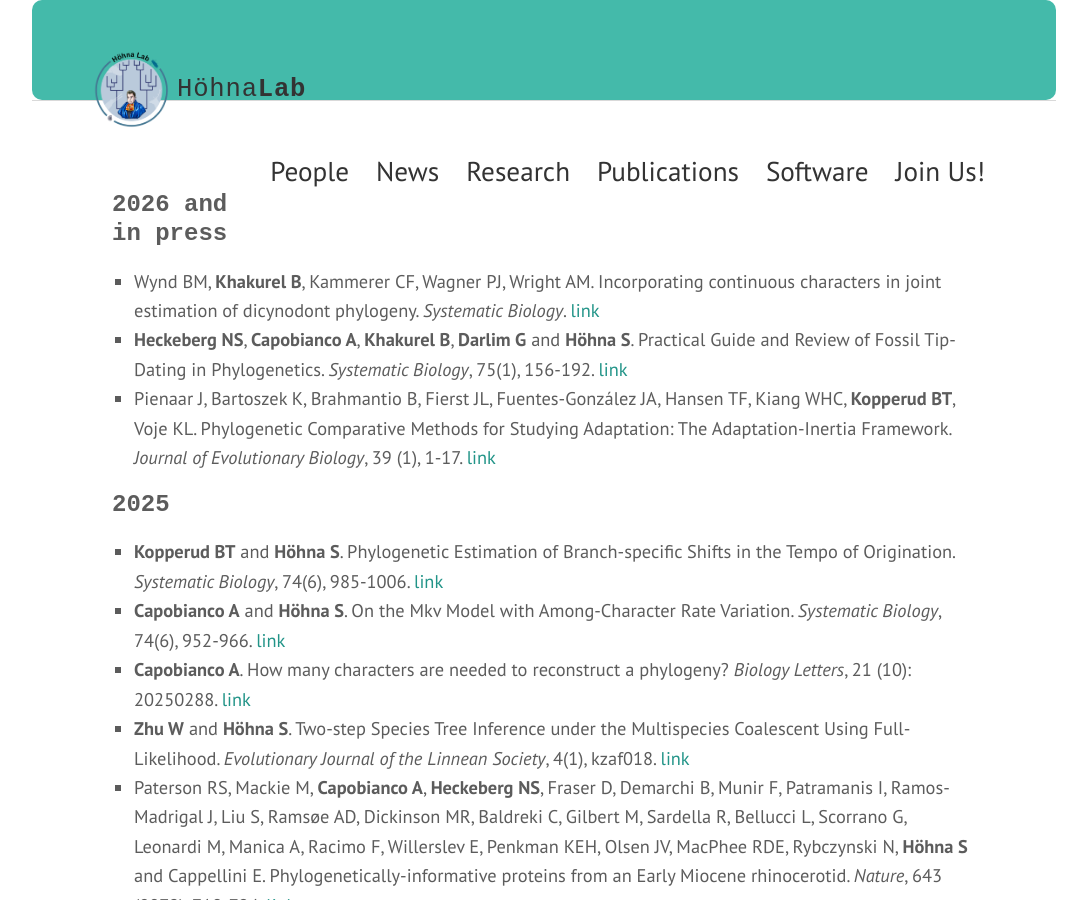
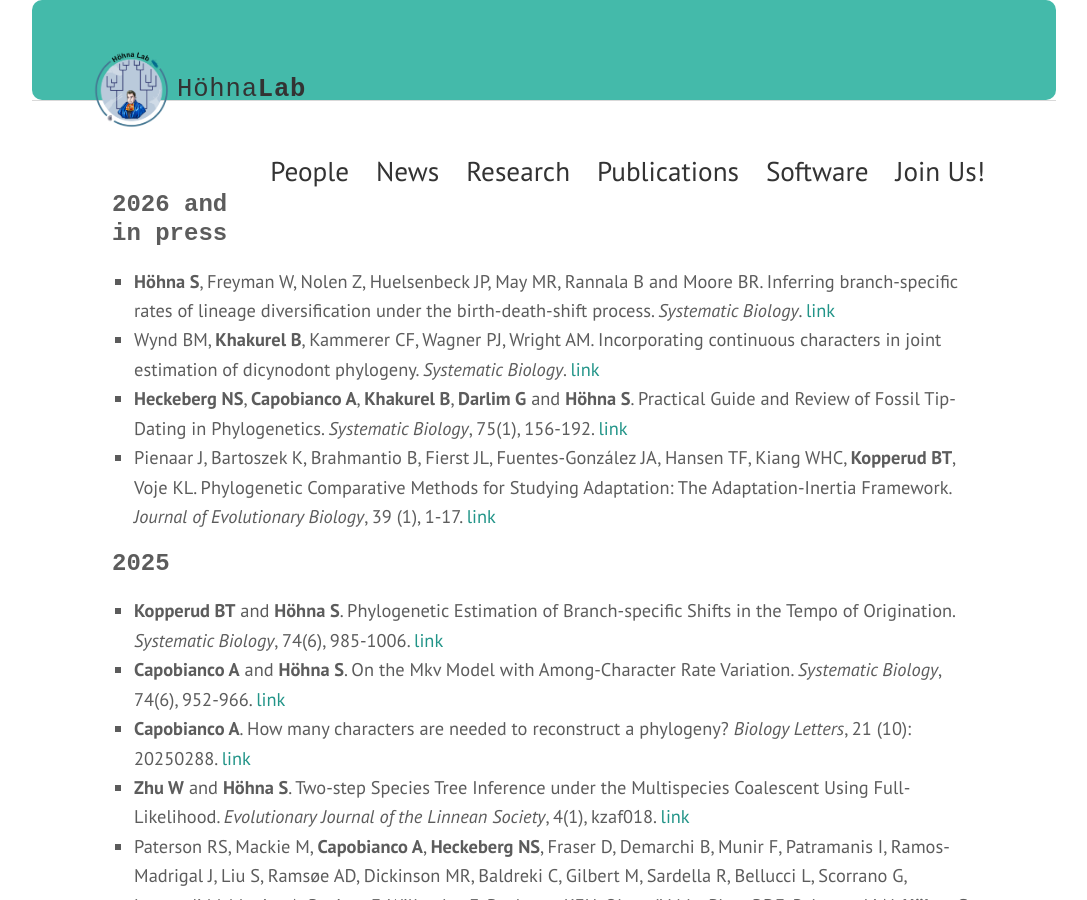
Before and after one commit to hoehnalab/hoehnalab.github.io, a Jekyll site: the page built from publications.md, in a window 1280 px wide and 900 px high. Shown: the whole window, without its empty margins (96-1183 px from the left). Built offline with Jekyll 4.4.1, drawn with Linux system fonts in a browser that asks for light colours; some web fonts are replaced.

Commit message:
Adding LSBDS publication

```diff
--- a/publications.md
+++ b/publications.md
@@ -4,6 +4,8 @@ title: Publications
 permalink: /publications/
 ---
 <h3>2026 and in press</h3>
+
+- <strong>Höhna S</strong>, Freyman W, Nolen Z, Huelsenbeck JP, May MR, Rannala B and Moore BR. Inferring branch-specific rates of lineage diversification under the birth-death-shift process. *Systematic Biology*. [link]([https://doi.org/10.1093/sysbio/syaf041](https://doi.org/10.1093/sysbio/syag003))
 - Wynd BM, <strong>Khakurel B</strong>, Kammerer CF, Wagner PJ, Wright AM. Incorporating continuous characters in joint estimation of dicynodont phylogeny. *Systematic Biology*. [link](https://doi.org/10.1093/sysbio/syaf078)
 - <strong>Heckeberg NS</strong>, <strong>Capobianco A</strong>, <strong>Khakurel B</strong>, <strong>Darlim G</strong> and <strong>Höhna S</strong>. Practical Guide and Review of Fossil Tip-Dating in Phylogenetics. *Systematic Biology*, 75(1), 156-192. [link](https://doi.org/10.1093/sysbio/syaf050)
 - Pienaar J, Bartoszek K, Brahmantio B, Fierst JL, Fuentes-González JA, Hansen TF, Kiang WHC, <strong>Kopperud BT</strong>, Voje KL. Phylogenetic Comparative Methods for Studying Adaptation: The Adaptation-Inertia Framework. *Journal of Evolutionary Biology*, 39 (1), 1-17. [link](https://doi.org/10.1093/jeb/voaf113)
```
